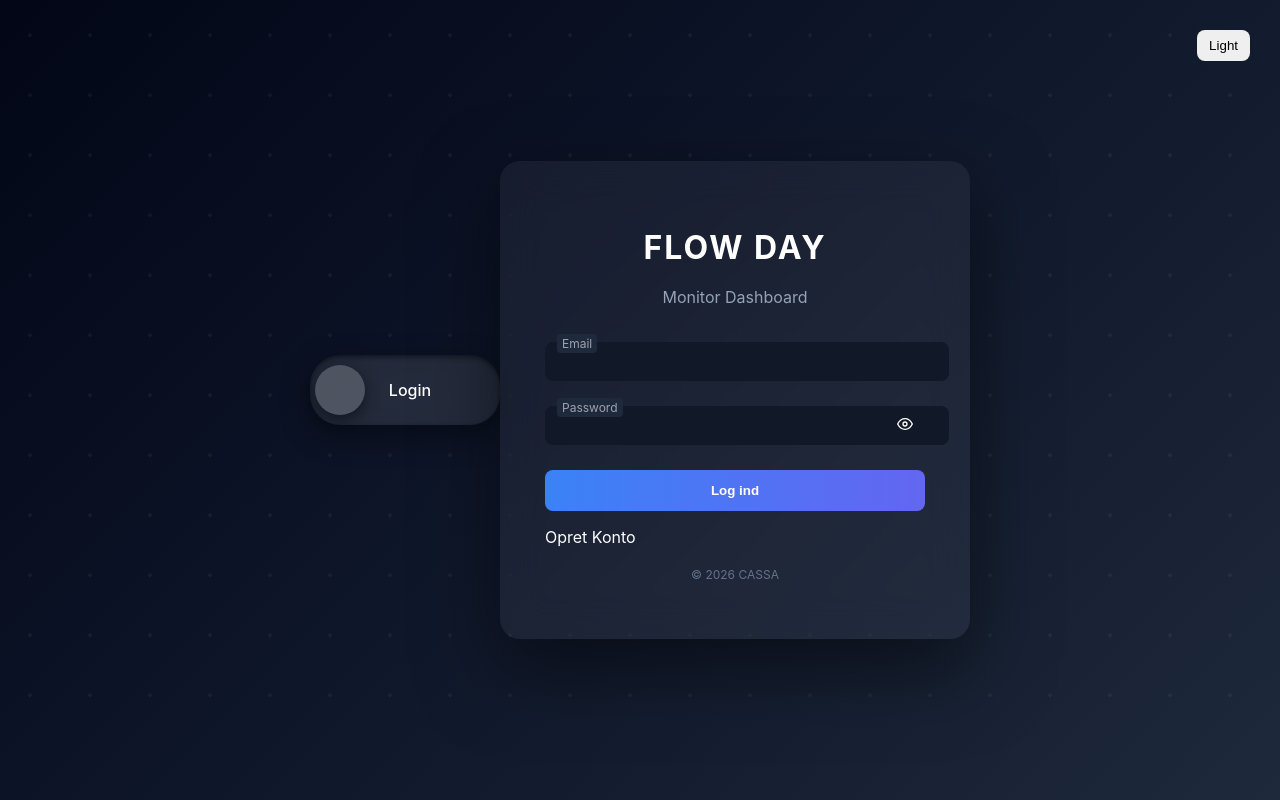
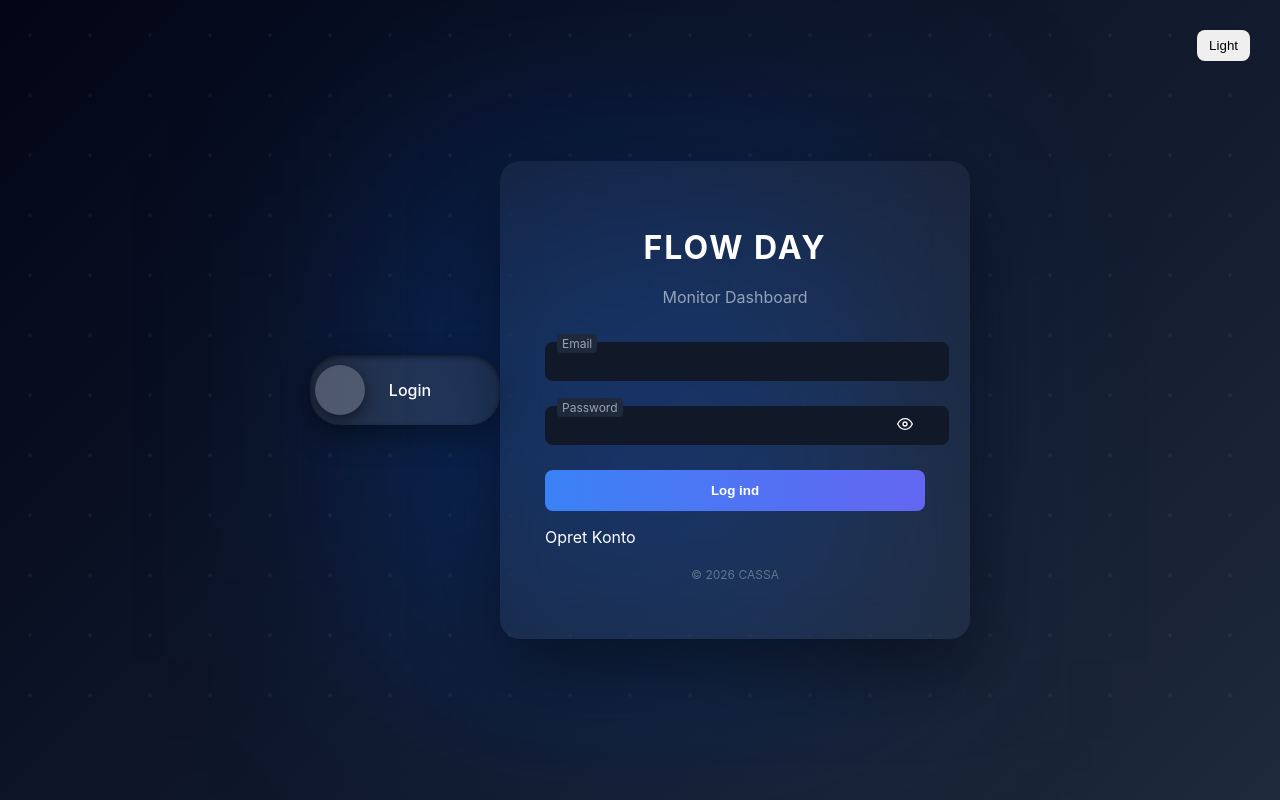
Before and after one commit to Caspersanti95-ctrl/taskapp-backend, a React (Create React App) app in the folder taskapp-client/: page /login in a window 1280 px wide. Built offline with nearby package versions, Linux system fonts and the light colour scheme.

Commit message:
fix login6

```diff
--- a/taskapp-client/src/pages/AuthPage.js
+++ b/taskapp-client/src/pages/AuthPage.js
@@ -57,13 +57,15 @@ export default function AuthPage() {
                         </div>
                     </div>
 
-                    <div className="auth-card">
+                    <div className="auth-card-wrapper">
+                        <div className={`auth-card ${isSignup ? "signup" : "login"}`}>
                         {isSignup ? (
-                            <Signup close={toggleMode} />
+                            <Signup key="signup" close={toggleMode} />
                         ) : (
-                            <Login openSignup={toggleMode} />
+                            <Login key="login" openSignup={toggleMode} />
                         )}
                     </div>
+                </div>
         </div>
     );
 }
--- a/taskapp-client/src/pages/auth.css
+++ b/taskapp-client/src/pages/auth.css
@@ -78,6 +78,7 @@
     text-align: center;
     color: white;
     font-weight: 500;
+    pointer-events: none;
   }
 
   .toggle-circle {
@@ -96,3 +97,58 @@
   .toggle.active .toggle-circle {
     transform: translateX(120px);
   }
+
+  .auth-card-wrapper {
+    display: flex;
+    justify-content: center;
+    align-items: center;
+    height: 100%;
+    perspective: 1000px;
+    position: relative;
+    z-index: 2;
+  }
+
+  .auth-card {
+    transition: all 0.4s cubic-bezier(0.22, 1, 0.36, 1);
+    transform: scale(1);
+    opacity: 1;
+ }
+
+ .auth-card.signup {
+    animation: fadeScaleIn 0.4s ease;
+}
+
+.auth-card.login {
+    animation: fadeScaleIn 0.4s ease;
+}
+
+@keyframes fadeScaleIn {
+    0% {
+        opacity: 0;
+        transform: scale(0.95) translateY(10px);
+    }
+    100% {
+        opacity: 1;
+        transform: scale(1) translateY(0);
+    }
+}
+
+.login-wrapper {
+    background: radial-gradient(circle at top, #1e2a4a, #0b0f1a);
+    position: relative;
+    overflow: hidden;
+}
+
+
+.login-wrapper::before {
+    content: "";
+    position: absolute;
+    width: 500px;
+    height: 500px;
+    background: rgba(0,102,255,0.25);
+    filter: blur(120px);
+    top: 20%;
+    left: 50%;
+    transform: translate(-50%);
+    z-index: 0;
+}
```
